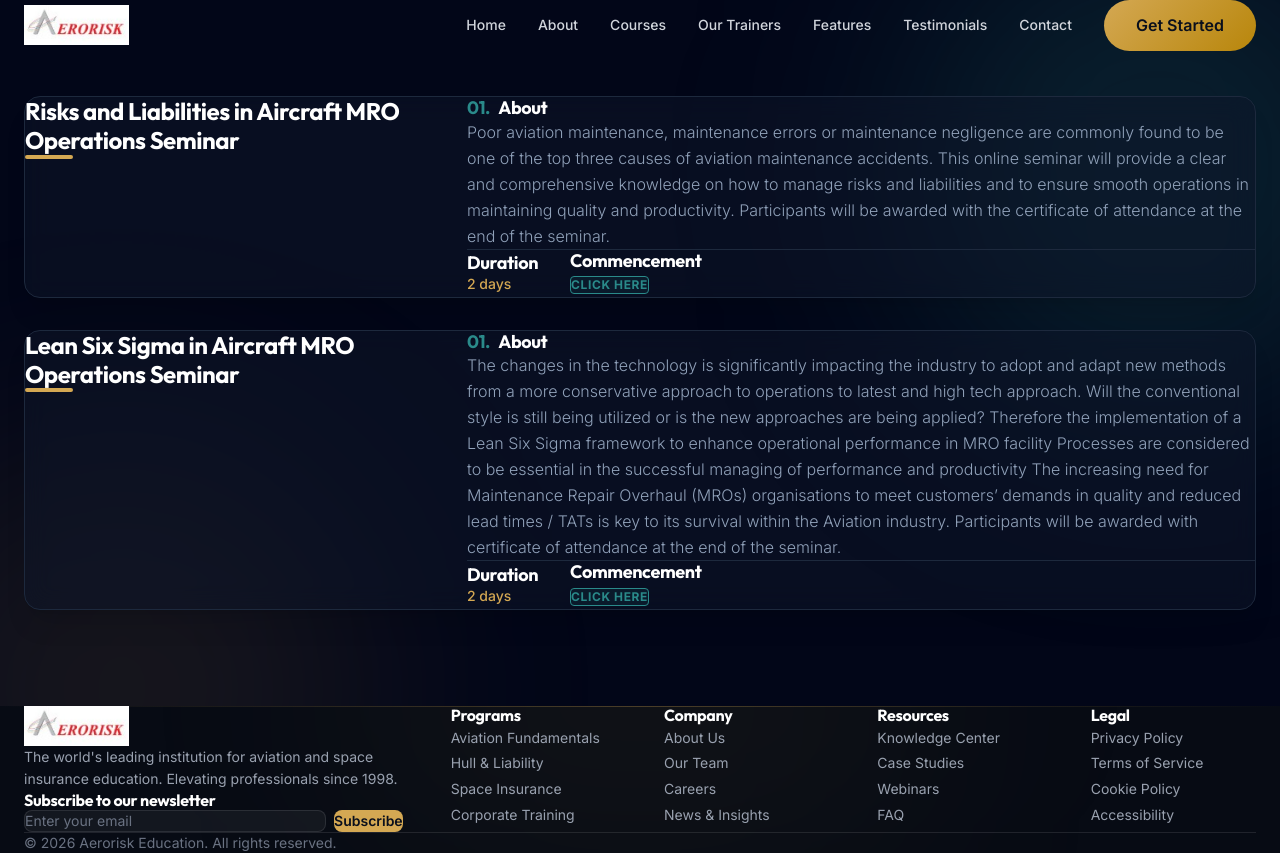
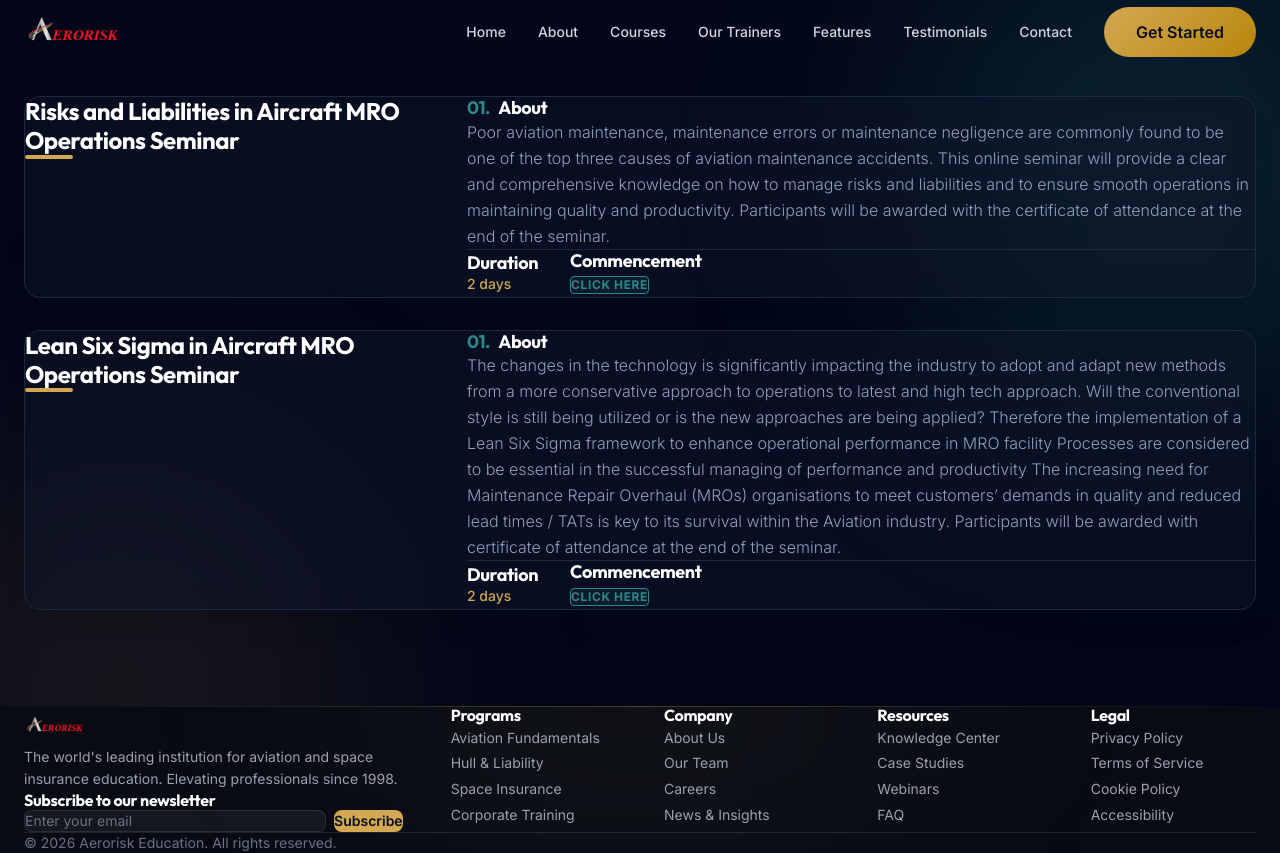
Before and after one commit to aeroriskmy/org, a Next.js app: page /courses/aircraft-mro-operations in a window 1280 px wide. Built offline with nearby package versions, Linux system fonts and the light colour scheme.

Commit message:
Update logo to png, resize navbar logo, update testimonials, add HRD Corp logo

```diff
--- a/src/components/Contact.tsx
+++ b/src/components/Contact.tsx
@@ -3,6 +3,7 @@
 import { motion } from 'framer-motion';
 import { useInView } from 'framer-motion';
 import { useRef, useState } from 'react';
+import Image from 'next/image';
 
 export default function Contact() {
     const ref = useRef(null);
@@ -232,6 +233,16 @@ export default function Contact() {
                                     </svg>
                                 </a>
                             </div>
+                            <div className="mt-6 border-t border-white/10 pt-6">
+                                <div className="relative w-24 h-24">
+                                    <Image
+                                        src="/hrd_corp.jpg"
+                                        alt="HRD Corp Claimable"
+                                        fill
+                                        className="object-contain rounded-full"
+                                    />
+                                </div>
+                            </div>
                         </div>
                     </motion.div>
                 </div>
--- a/src/components/Footer.tsx
+++ b/src/components/Footer.tsx
@@ -47,7 +47,7 @@ export default function Footer() {
                         <a href="#home" className="flex items-center gap-2 mb-6">
                             <div className="relative h-10 w-40">
                                 <Image
-                                    src="/logo.jpg"
+                                    src="/logo.png"
                                     alt="Aerorisk Logo"
                                     fill
                                     className="object-contain object-left"
--- a/src/components/Navbar.tsx
+++ b/src/components/Navbar.tsx
@@ -40,9 +40,9 @@ export default function Navbar() {
                 {/* Logo */}
                 {/* Logo */}
                 <Link href="/" className="flex items-center gap-2">
-                    <div className="relative h-10 w-40">
+                    <div className="relative h-16 w-64">
                         <Image
-                            src="/logo.jpg"
+                            src="/logo.png"
                             alt="Aerorisk Logo"
                             fill
                             className="object-contain object-left"
--- a/src/components/Testimonials.tsx
+++ b/src/components/Testimonials.tsx
@@ -26,7 +26,7 @@ const testimonials = [
         role: '',
         company: '',
         image: null,
-        quote: 'The Space Insurance Masterclass is unparalleled. The insights into satellite coverage and launch risks were exactly what I needed.',
+        quote: 'The Insurance Masterclass is unparalleled. The insights into coverage and risks were exactly what I needed.',
         rating: 5,
     },
     {
```
Also changed, not shown: public/hrd_corp.jpg (added), public/logo.png (added).
